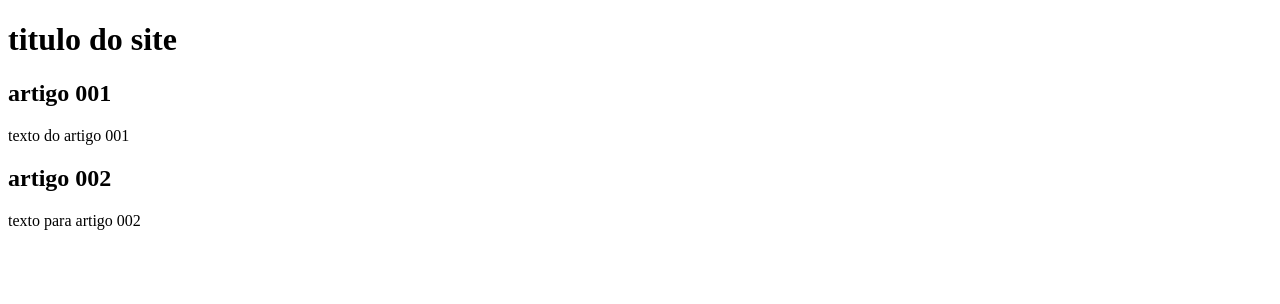
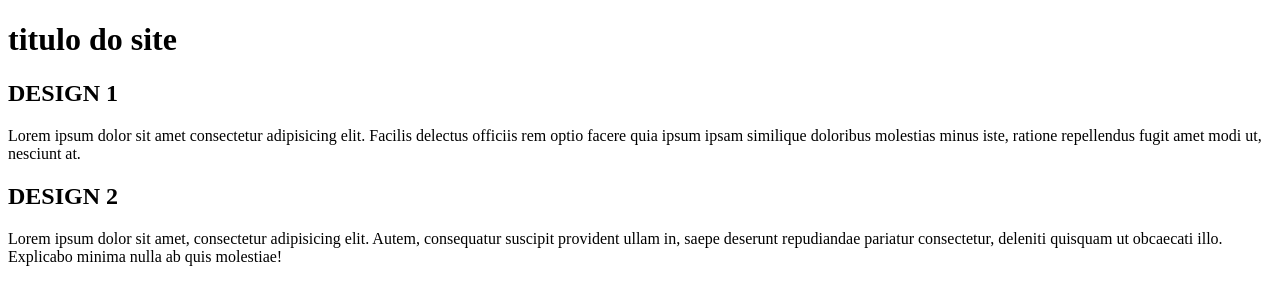
Before and after one commit to cyprianofernandes/Projeto_Site, a plain HTML site: page index.html in a window 1280 px wide. Drawn offline with Linux system fonts and the light colour scheme.

Commit message:
add design

```diff
--- a/index.html
+++ b/index.html
@@ -3,7 +3,7 @@
 <head>
     <meta charset="UTF-8">
     <meta name="viewport" content="width=device-width, initial-scale=1.0">
-    <title>Document</title>
+    <title>BRANCH DESIGN</title>
 </head>
 <body>
     <main>
@@ -11,12 +11,12 @@
             <h1>titulo do site</h1>
         </header>
         <article>
-            <h2>artigo 001</h2>
-            <p>texto do artigo 001</p>
+            <h2>DESIGN 1</h2>
+            <p>Lorem ipsum dolor sit amet consectetur adipisicing elit. Facilis delectus officiis rem optio facere quia ipsum ipsam similique doloribus molestias minus iste, ratione repellendus fugit amet modi ut, nesciunt at.</p>
         </article>
         <article>
-            <h2>artigo 002</h2>
-            <p>texto para artigo 002</p>
+            <h2>DESIGN 2</h2>
+            <p>Lorem ipsum dolor sit amet, consectetur adipisicing elit. Autem, consequatur suscipit provident ullam in, saepe deserunt repudiandae pariatur consectetur, deleniti quisquam ut obcaecati illo. Explicabo minima nulla ab quis molestiae!</p>
         </article>
     </main>
 </body>
```
